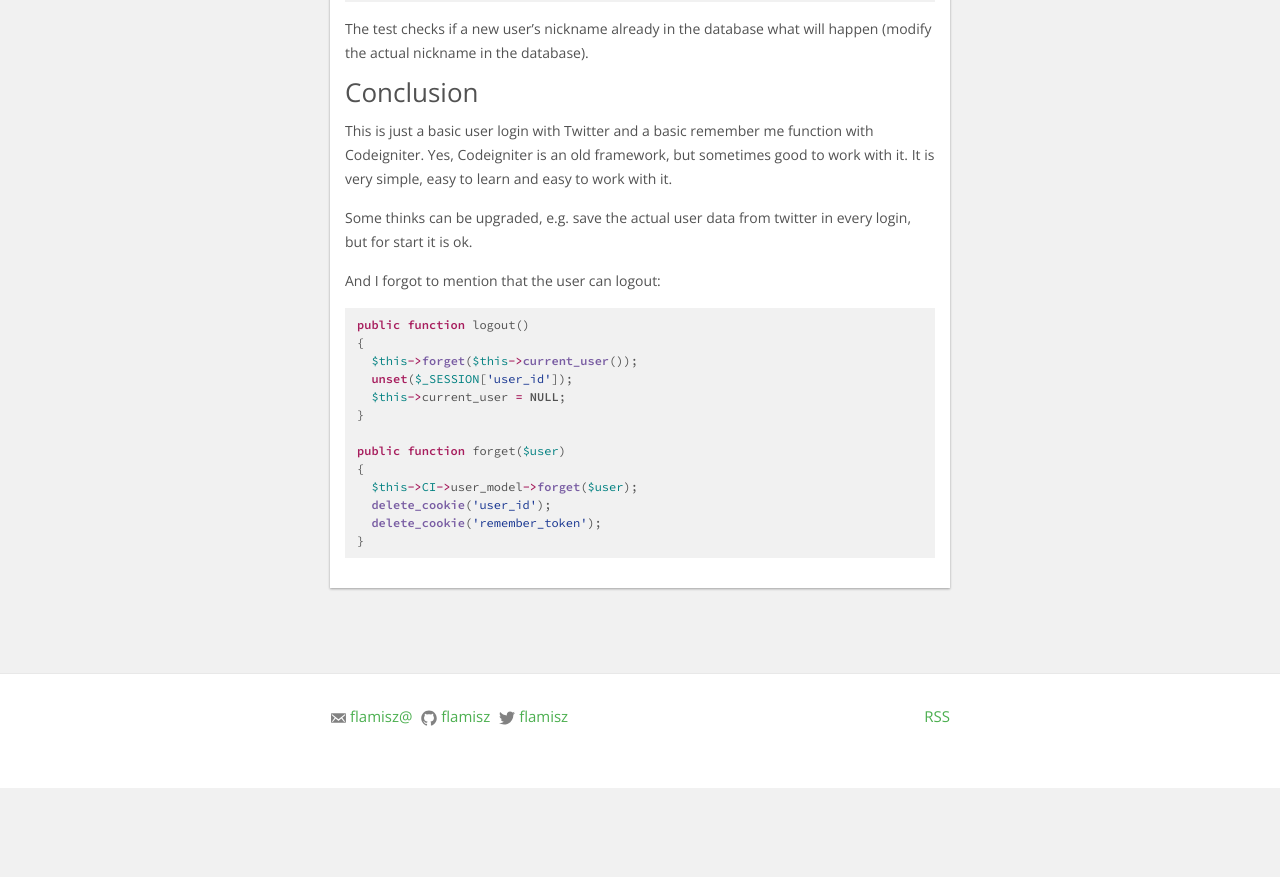
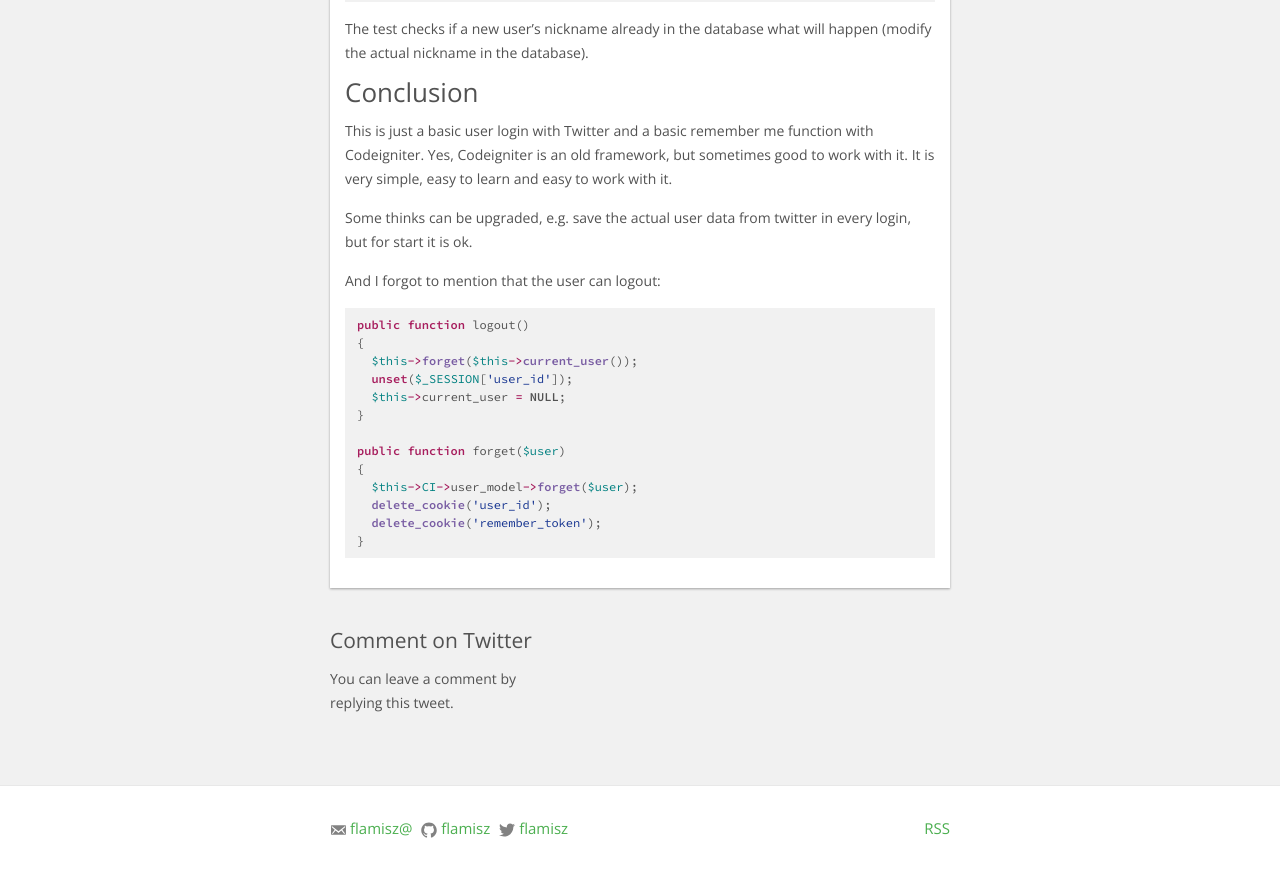
Before and after one commit to flamisz/flamisz.github.io, a Jekyll site: the page built from _posts/2018-04-08-codeigniter-twitter-auth.markdown, in a window 1280 px wide and 900 px high, scrolled down 7342 px. Shown: the top 877 px of the window. Built offline with Jekyll 4.4.1, drawn with Linux system fonts in a browser that asks for light colours; emoji names are drawn with the system emoji font; comment, search, counter and statistics services are not loaded; before the commit the page ends 8130 px from its top, so only the background shows below that; part of the change alters nothing that is shown.

Commit message:
Twitter status

```diff
--- a/_posts/2018-04-08-codeigniter-twitter-auth.markdown
+++ b/_posts/2018-04-08-codeigniter-twitter-auth.markdown
@@ -4,7 +4,7 @@ title:  "Codeigniter 3 and Twitter authentication"
 date:   2018-04-08 12:00:00 +1400
 categories: codeigniter php
 tags: codeigniter, twitter, authentication
-twitter:
+twitter: 982803726560718849
 twitter_description: "Codeigniter 3 and Twitter authentication"
 twitter_image: "twitter_ci.jpg"
 github_link: "https://github.com/flamisz/ci_test"
@@ -92,7 +92,7 @@ $this->authenticate->remember($user);
 
 #### Create or find user
 
-I need a database, a user table in it and a [`user_model`]({{ page.github_link }}/blob/twitter-oath/application/models/User_model.php). I use [Sequel Pro](https://www.sequelpro.com/) for **mySql** databases. I create a `database` folder in my project root and save the [`create_table.sql`]({{ page.github_link }}/blob/twitter-oath/application/controllers/Auth.php). in it (and run on my database).
+I need a database, a user table in it and a [`user_model`]({{ page.github_link }}/blob/twitter-oath/application/models/User_model.php). I use [Sequel Pro](https://www.sequelpro.com/) for **mySql** databases. I create a `database` folder in my project root and save the [`create_table.sql`]({{ page.github_link }}/blob/twitter-oath/database/create_table.sql). in it (and run on my database).
 
 The user create process:
 1. Find the user by the twitter uid
```
